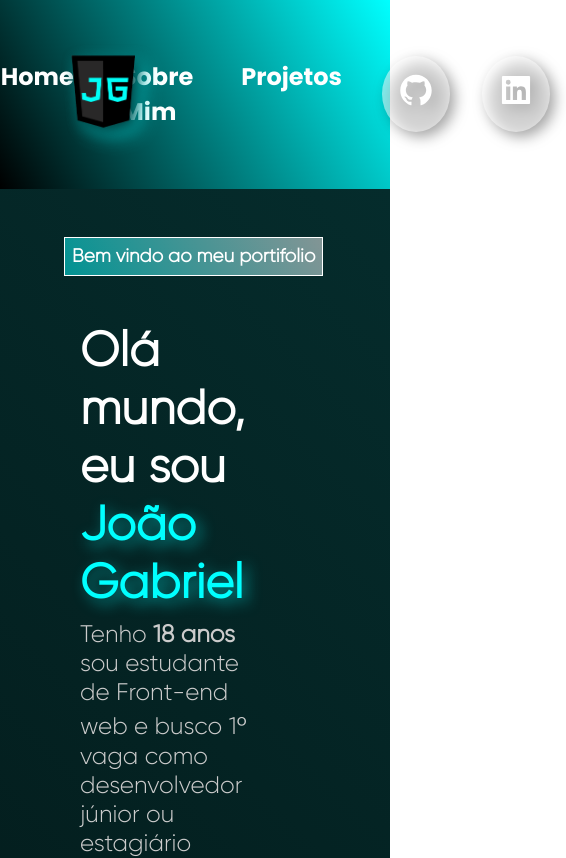
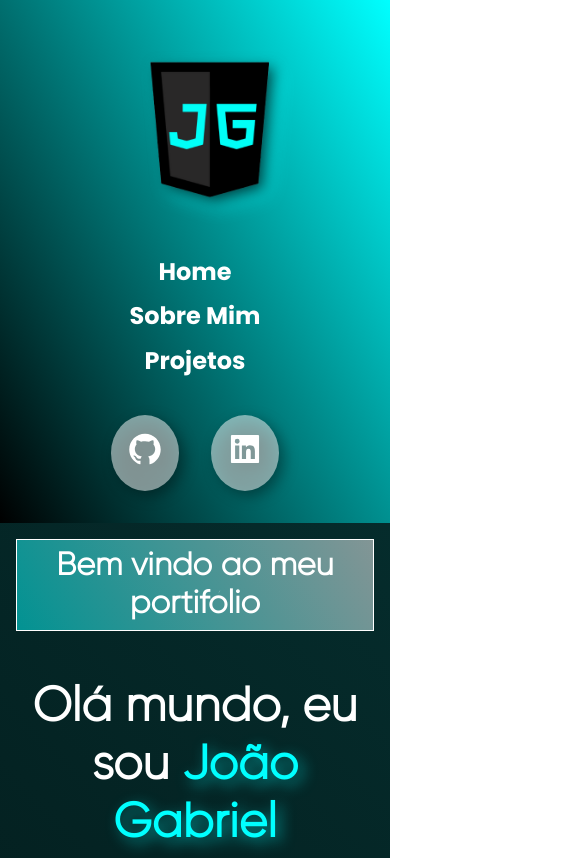
Before and after one commit to oAoj1/Portfolio, a React (Vite) app: page / in a window 390 px wide. Shown: the top 858 px of the page, 566 px wide, since content can reach past the window. Built offline with nearby package versions, Linux system fonts and the light colour scheme.

Commit message:
ajustando responsivo

```diff
--- a/src/Components/Header/Header.css
+++ b/src/Components/Header/Header.css
@@ -68,3 +68,36 @@ header{
     align-items: center;
     justify-content: flex-end;
 }
+
+@media screen and (max-width:900px){
+    header{
+        display: block;
+    }
+
+    .logoContent{
+        display: flex;
+        justify-content: center;
+    }
+
+    .logoContent img{
+        max-width: 150px;
+    }
+
+    .spanContent{
+        flex-direction: column;
+    }
+
+    .menuContent{
+        flex-direction: column;
+        text-align: center;
+    }
+
+    .menuContent li{
+        margin: 0.2em 0;
+    }
+
+    .mediasContent{
+        margin: 2em 0 1em 0;
+    }
+
+}
--- a/src/Components/Section/Section.css
+++ b/src/Components/Section/Section.css
@@ -305,3 +305,38 @@
 .contentTwo{
     display: flex;
 }
+
+@media screen and (max-width:1000px){
+    .infoContent{
+        padding: 1em;
+    }
+
+    .infoContent h3{
+        margin: auto;
+        font-size: 2em;
+        text-align: center;
+    }
+
+    .joaoContent{
+        text-align: center;
+    }
+
+    .joaoContent p{
+        font-size: 2em;
+        margin:1em auto 0 auto;
+    }
+
+    .levelContent ul{
+        width: 100%;
+        max-width: 80%;
+    }
+
+    .softSkillsContent ul li{
+        margin: 1em 0;
+    }
+
+    .contentOne,
+    .contentTwo{
+        flex-wrap: wrap;
+    }
+}
```
